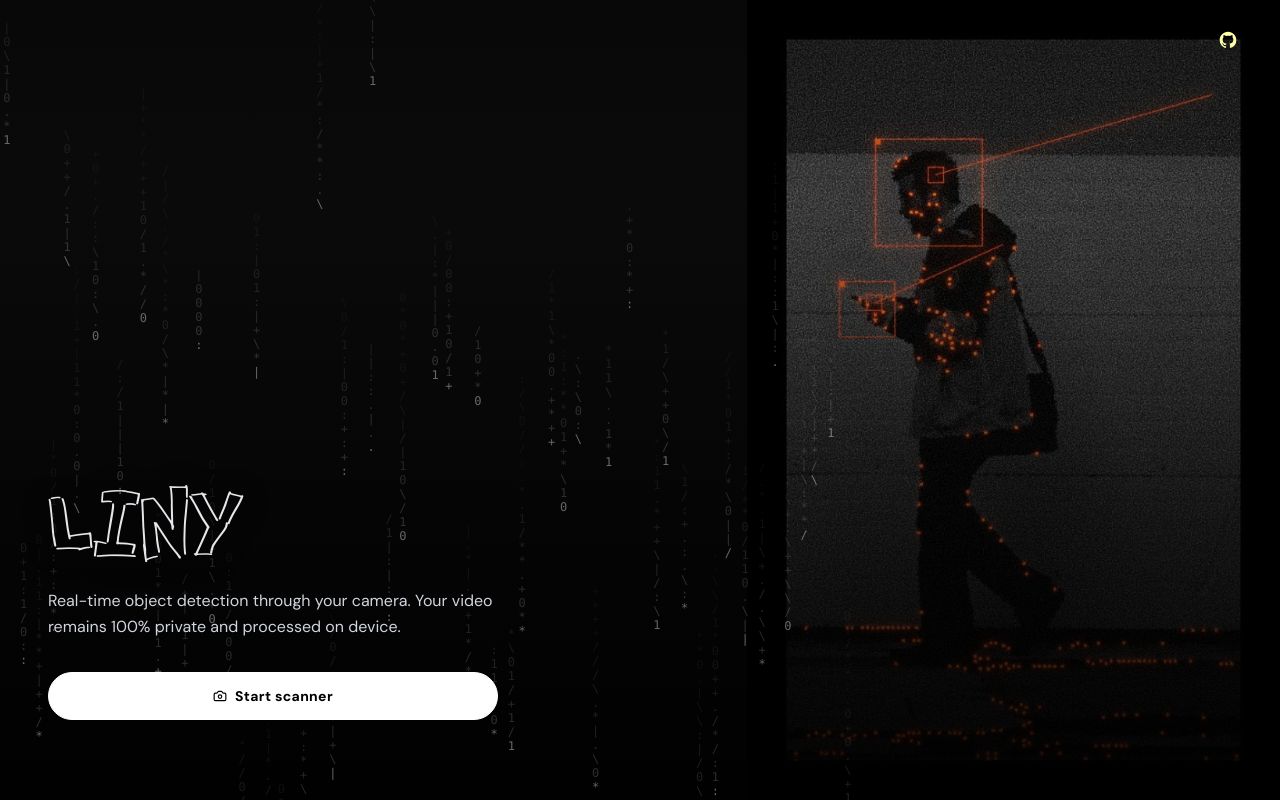
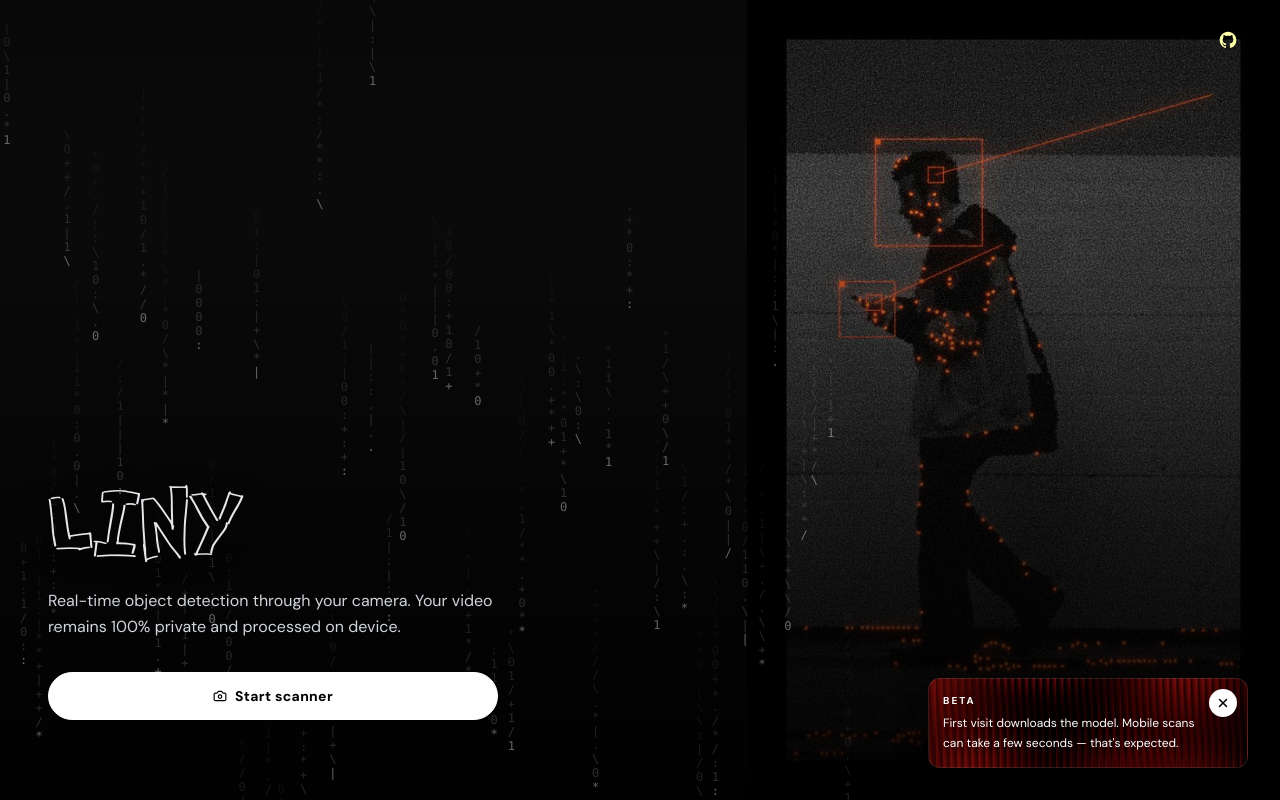
Before and after one commit to eloi-web/Liny, a React (Vite) app: page / in a window 1280 px wide. Built offline with nearby package versions, Linux system fonts and the light colour scheme.

Commit message:
feat: integrate BetaNotice component into Scanner for user notifications
- Added BetaNotice component to the Scanner interface to inform users about the application's beta status.
- Enhanced user experience by displaying the notice when not scanning or loading.

```diff
--- a/src/components/Scanner.tsx
+++ b/src/components/Scanner.tsx
@@ -13,6 +13,7 @@ import {
   ZoomIn,
 } from 'lucide-react';
 import AsciiWind from './AsciiWind';
+import BetaNotice from './BetaNotice';
 import CalibrationPanel from './CalibrationPanel';
 import CaptureGallery, { Capture, CaptureThumbnail } from './CaptureGallery';
 import { useDetectorModel } from '../hooks/useDetectorModel';
@@ -577,6 +578,7 @@ export default function Scanner() {
       >
         {!isScanning && !isLoading && (
           <>
+            <BetaNotice />
             <div className="hidden md:block absolute inset-y-0 left-0 w-[68%] z-0 pointer-events-none">
               <AsciiWind />
             </div>
```
